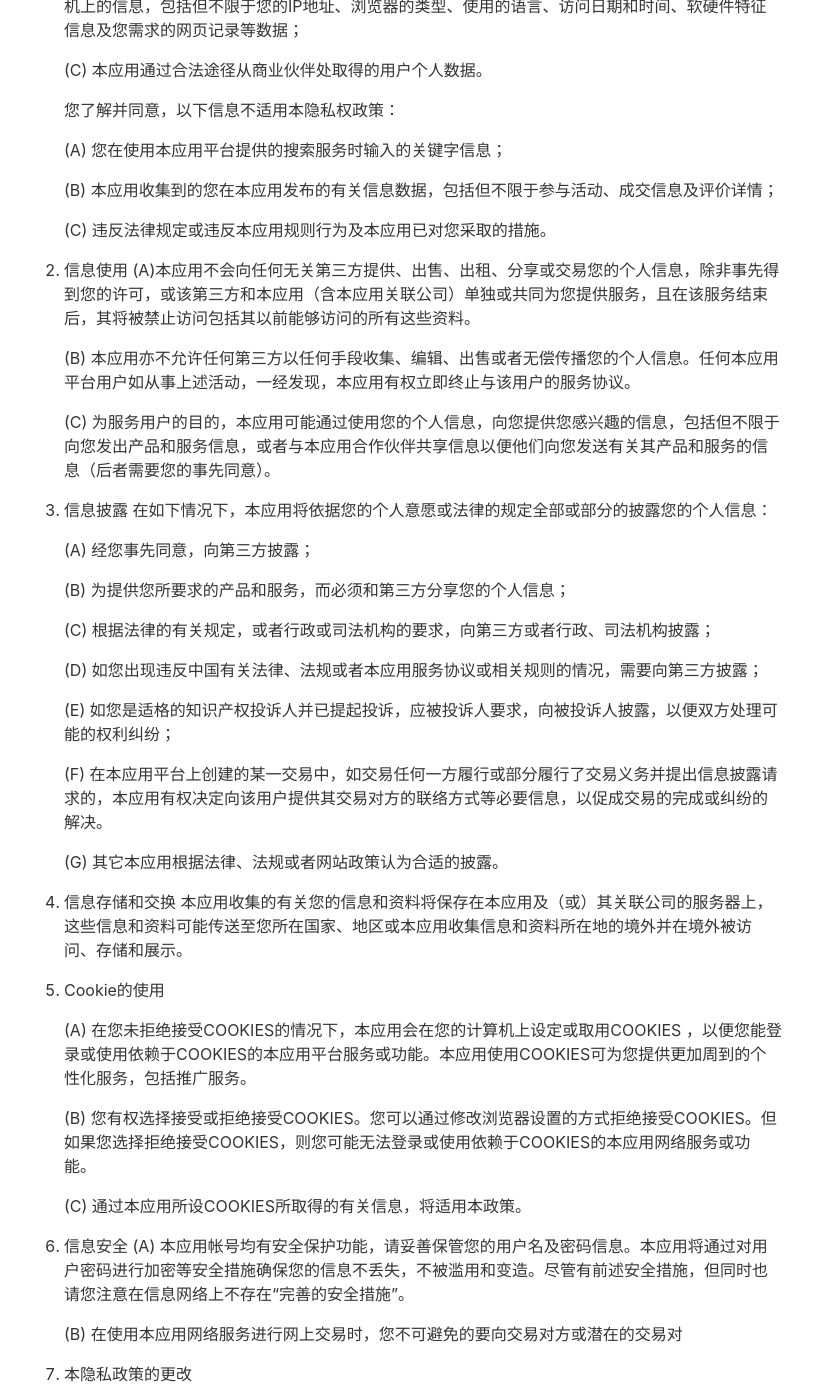
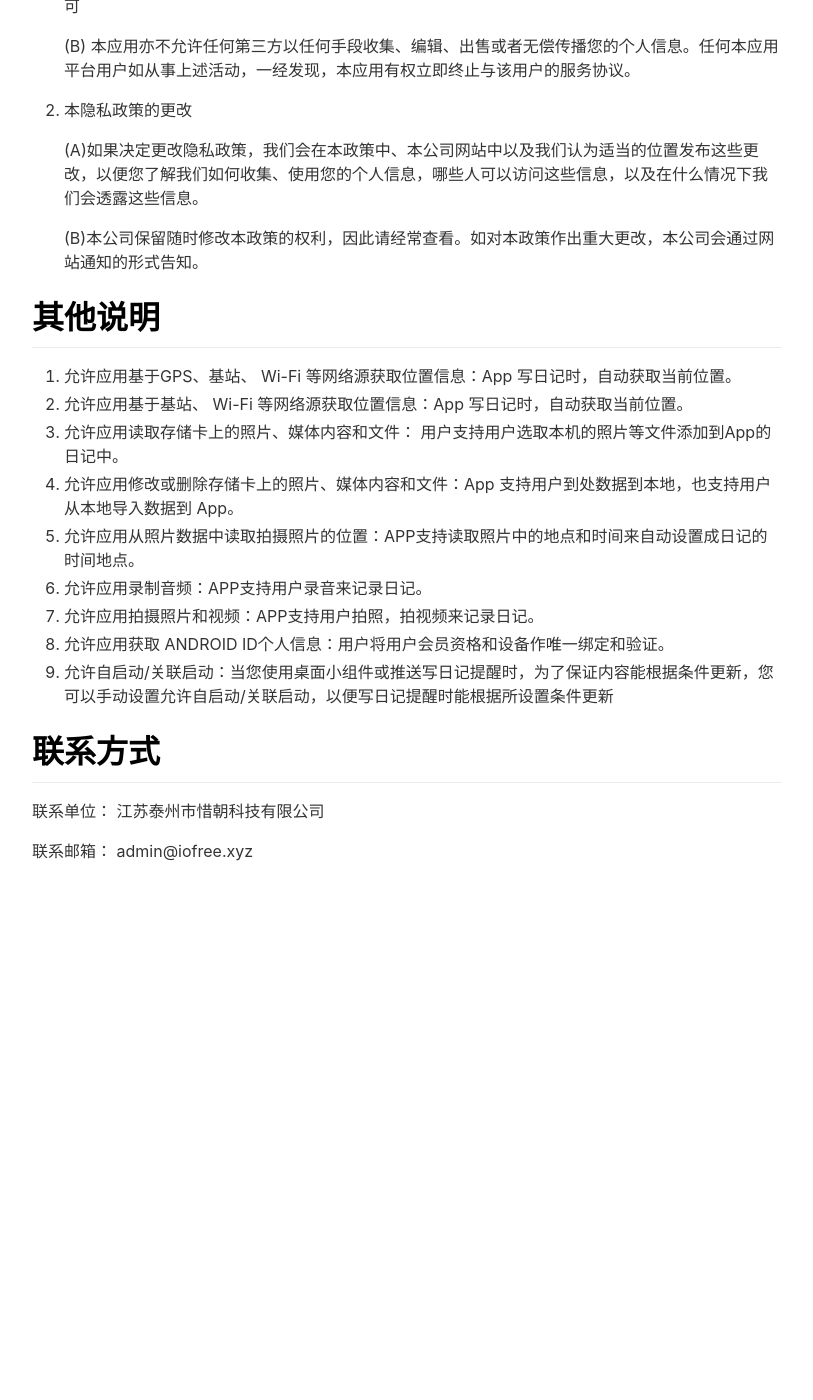
Before and after one commit to iofree/lifelog-site, a Jekyll site: the page built from _pages/privacy.md, in a window 1280 px wide and 1400 px high, scrolled down 510 px. Shown: the whole window, without its empty margins (233-1046 px from the left). Built offline with Jekyll 4.4.1, drawn with Linux system fonts in a browser that asks for light colours; nearby versions of some CDN libraries; after the commit the page ends 1443 px from its top, so only the background shows below that; some of the changed text lies outside the part shown.

Commit message:
Update privacy.md

```diff
--- a/_pages/privacy.md
+++ b/_pages/privacy.md
@@ -11,62 +11,13 @@ include_in_header: false
 
 【江苏泰州市惜朝科技有限公司】的 人生笔记Real 本应用尊重并保护所有使用服务用户的个人隐私权。为了给您提供更准确、更有个性化的服务，本应用会按照本隐私权政策的规定使用和披露您的个人信息。但本应用将以高度的勤勉、审慎义务对待这些信息。除本隐私权政策另有规定外，在未征得您事先许可的情况下，本应用不会将这些信息对外披露或向第三方提供。本应用会不时更新本隐私权政策。 您在同意本应用服务使用协议之时，即视为您已经同意本隐私权政策全部内容。本隐私权政策属于本应用服务使用协议不可分割的一部分。
 
-1. 适用范围
-   (A) 在您注册本应用帐号时，您根据本应用要求提供的个人注册信息。
+1. 信息使用
 
-   (B) 在您使用本应用网络服务，或访问本应用平台网页时，本应用自动接收并记录的您的浏览器和计算机上的信息，包括但不限于您的IP地址、浏览器的类型、使用的语言、访问日期和时间、软硬件特征信息及您需求的网页记录等数据；
-
-   (C) 本应用通过合法途径从商业伙伴处取得的用户个人数据。
-
-   您了解并同意，以下信息不适用本隐私权政策：
-
-   (A) 您在使用本应用平台提供的搜索服务时输入的关键字信息；
-
-   (B) 本应用收集到的您在本应用发布的有关信息数据，包括但不限于参与活动、成交信息及评价详情；
-
-   (C) 违反法律规定或违反本应用规则行为及本应用已对您采取的措施。
-
-2. 信息使用
-   (A)本应用不会向任何无关第三方提供、出售、出租、分享或交易您的个人信息，除非事先得到您的许可，或该第三方和本应用（含本应用关联公司）单独或共同为您提供服务，且在该服务结束后，其将被禁止访问包括其以前能够访问的所有这些资料。
+   (A)本应用不会向任何无关第三方提供、出售、出租、分享或交易您的个人信息，除非事先得到您的许可
 
    (B) 本应用亦不允许任何第三方以任何手段收集、编辑、出售或者无偿传播您的个人信息。任何本应用平台用户如从事上述活动，一经发现，本应用有权立即终止与该用户的服务协议。
 
-   (C) 为服务用户的目的，本应用可能通过使用您的个人信息，向您提供您感兴趣的信息，包括但不限于向您发出产品和服务信息，或者与本应用合作伙伴共享信息以便他们向您发送有关其产品和服务的信息（后者需要您的事先同意）。
-
-3. 信息披露
-   在如下情况下，本应用将依据您的个人意愿或法律的规定全部或部分的披露您的个人信息：
-
-   (A) 经您事先同意，向第三方披露；
-
-   (B) 为提供您所要求的产品和服务，而必须和第三方分享您的个人信息；
-
-   (C) 根据法律的有关规定，或者行政或司法机构的要求，向第三方或者行政、司法机构披露；
-
-   (D) 如您出现违反中国有关法律、法规或者本应用服务协议或相关规则的情况，需要向第三方披露；
-
-   (E) 如您是适格的知识产权投诉人并已提起投诉，应被投诉人要求，向被投诉人披露，以便双方处理可能的权利纠纷；
-
-   (F) 在本应用平台上创建的某一交易中，如交易任何一方履行或部分履行了交易义务并提出信息披露请求的，本应用有权决定向该用户提供其交易对方的联络方式等必要信息，以促成交易的完成或纠纷的解决。
-
-   (G) 其它本应用根据法律、法规或者网站政策认为合适的披露。
-
-4. 信息存储和交换
-   本应用收集的有关您的信息和资料将保存在本应用及（或）其关联公司的服务器上，这些信息和资料可能传送至您所在国家、地区或本应用收集信息和资料所在地的境外并在境外被访问、存储和展示。
-
-5. Cookie的使用
-
-   (A) 在您未拒绝接受COOKIES的情况下，本应用会在您的计算机上设定或取用COOKIES ，以便您能登录或使用依赖于COOKIES的本应用平台服务或功能。本应用使用COOKIES可为您提供更加周到的个性化服务，包括推广服务。
-
-   (B) 您有权选择接受或拒绝接受COOKIES。您可以通过修改浏览器设置的方式拒绝接受COOKIES。但如果您选择拒绝接受COOKIES，则您可能无法登录或使用依赖于COOKIES的本应用网络服务或功能。
-
-   (C) 通过本应用所设COOKIES所取得的有关信息，将适用本政策。
-
-6. 信息安全
-   (A) 本应用帐号均有安全保护功能，请妥善保管您的用户名及密码信息。本应用将通过对用户密码进行加密等安全措施确保您的信息不丢失，不被滥用和变造。尽管有前述安全措施，但同时也请您注意在信息网络上不存在“完善的安全措施”。
-
-   (B) 在使用本应用网络服务进行网上交易时，您不可避免的要向交易对方或潜在的交易对
-
-7. 本隐私政策的更改
+2. 本隐私政策的更改
 
    (A)如果决定更改隐私政策，我们会在本政策中、本公司网站中以及我们认为适当的位置发布这些更改，以便您了解我们如何收集、使用您的个人信息，哪些人可以访问这些信息，以及在什么情况下我们会透露这些信息。
 
```
